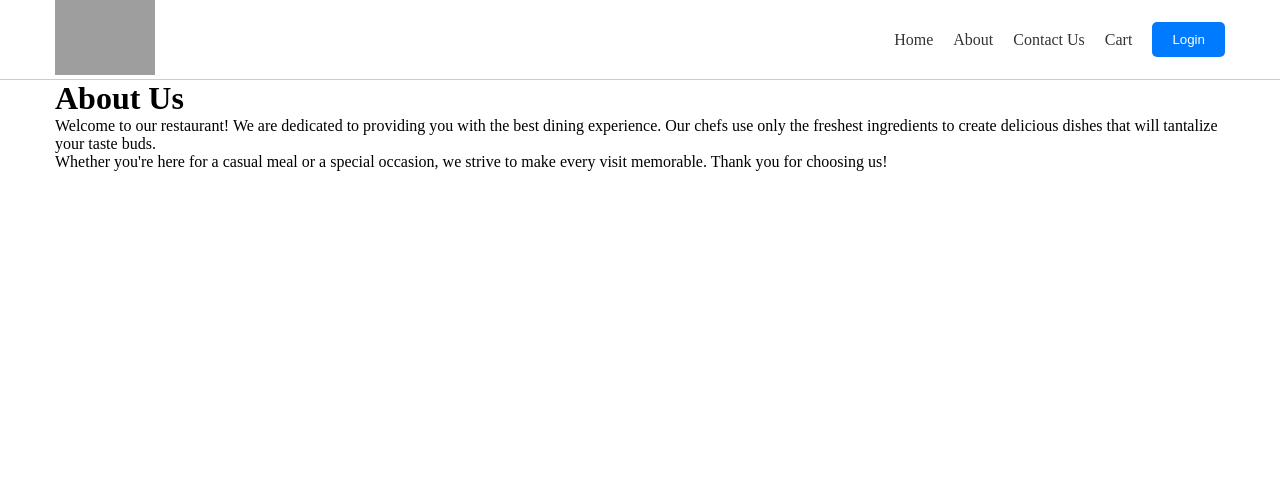
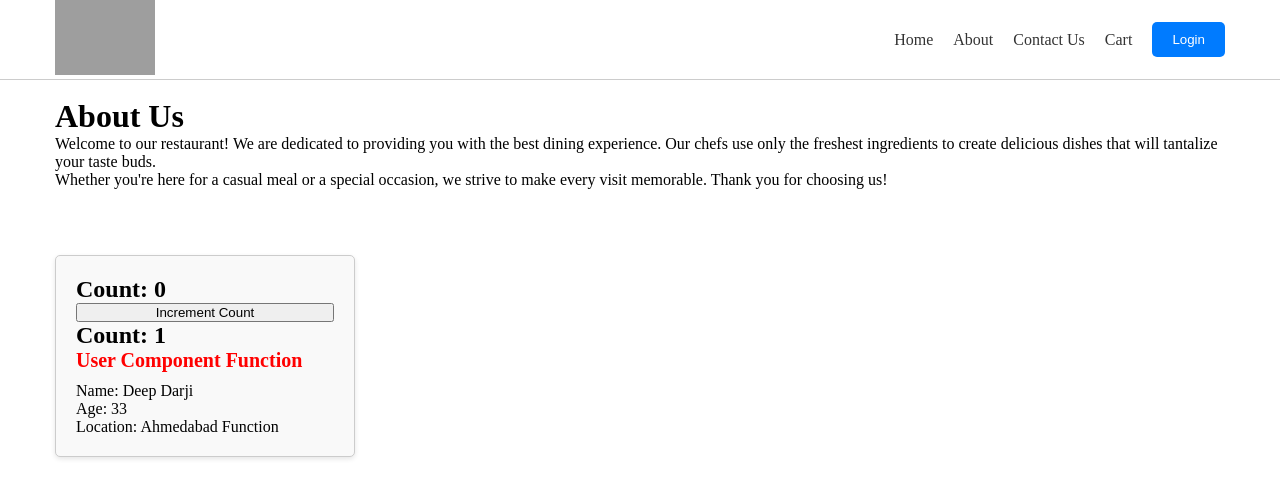
Before and after one commit to ddr30492/Namaste-React, a React (Vite) app: page /about in a window 1280 px wide. Shown: the top 498 px of the page. Built offline with nearby package versions, Linux system fonts and the light colour scheme; grey boxes are pictures that could not be loaded.

Commit message:
episode-8 classbased componenet and life cycle methods implement

```diff
--- a/src/components/About.js
+++ b/src/components/About.js
@@ -1,7 +1,20 @@
-const About = () => {
-  console.log('about rendered');
+import React from 'react';
+import UserClass from "./UserClass";
+import User from "./User";
+
+class About extends React.Component {
+  constructor(props) {
+    super(props);
+    console.log("Parent Component Constructor called", this.props);
+  }
+  componentDidMount() {
+    console.log("Parent About Component did mount", this.props);
+  }
+  render() {
+    console.log("Parent About Component Render called", this.props);
     return (
       <div className="about container">
+        <br></br>
         <h1>About Us</h1>
         <p>
           Welcome to our restaurant! We are dedicated to providing you with the best dining experience.
@@ -11,7 +24,13 @@ const About = () => {
           Whether you're here for a casual meal or a special occasion, we strive to make every visit memorable.
           Thank you for choosing us!
         </p>
+        <br></br>
+        <br></br>
+        <User name={'Deep Darji'} age={33} location={"Ahmedabad Function"} />
+        {/* <UserClass name={'Deep Darji'} age={33} location={"Ahmedabad Class"} /> */}
+        {/* <UserClass name={'Mitesh Sathvara'} age={33} location={"Kherva Class"} /> */}
       </div>
     );
   }
+}
 export default About;
--- /dev/null
+++ b/src/components/User.js
@@ -0,0 +1,37 @@
+import { useEffect, useState } from "react";
+const User = (props) => {
+    const [count, setCount] = useState(0);
+    const [count1] = useState(1);
+    const { name, age, location } = props;
+
+    useEffect(() => {
+        // This will run only once when the component mounts
+        // console.log("User component mounted");
+        console.log("Useeffect called in User component");
+        const timer = setInterval(() => {
+            console.log("Interval running in User component");
+        }, 1000);
+        // You can also return a cleanup function here if needed
+        return () => {
+            // console.log("User component unmounted");
+            clearInterval(timer);
+            console.log("Use effect cleanup in User component");
+        };
+    }
+    , []); // Empty dependency array means this effect runs once
+
+    console.log("User component rendered");
+    return (
+        <div className="function-container">
+            <h2>Count: {count}</h2>
+            <button onClick={() => setCount(count + 1)}>Increment Count</button>
+            <h2>Count: {count1}</h2>
+
+            <h3>User Component Function</h3>
+            <p>Name: {name}</p>
+            <p>Age: {age}</p>
+            <p>Location: {location}</p>
+        </div>
+    );
+}
+export default User;
--- /dev/null
+++ b/src/components/UserClass.js
@@ -0,0 +1,118 @@
+import React, { Component } from 'react';
+
+class UserClass extends Component {
+    constructor(props) {
+        // `super` is a reference to the parent class Component
+        // It allows us to call the constructor of the parent class
+        // and access its methods and properties
+        // Call the parent constructor
+        // This is necessary to access `this.props` in the constructor
+        // and to initialize state if needed
+        super(props);
+
+        this.state = {
+            // You can initialize state here if needed
+            // count: 0,
+            // count1: 1,
+
+            userInfo:{
+                name: "Dummy",
+                location: "Unknown"
+            }
+        };
+        console.log(this.props.name + " Child Constructor called");
+    }
+
+    async componentDidMount() {
+        // This method is called after the component is mounted
+        // It's a good place to fetch data or perform side effects or fetch API calls
+        // You can access `this.props` here
+        console.log(this.props.name + " Child Component did mount");
+
+        const data = await fetch("https://api.github.com/users/ddr30492");
+        const json = await data.json();
+        console.log(json);
+
+        this.setState({
+            userInfo: json
+        });
+    }
+
+    componentDidUpdate(prevProps, prevState) {
+        // This method is called after the component is updated
+        // You can compare previous props and state with current props and state
+        // to perform actions based on changes
+        console.log("Child Component did update");
+        // console.log("Previous Props:", prevProps);
+        // console.log("Current Props:", this.props);
+        // console.log("Previous State:", prevState);
+        // console.log("Current State:", this.state);
+    }
+
+    componentWillUnmount() {
+        // This method is called before the component is unmounted
+        // It's a good place to clean up resources or cancel any ongoing operations
+        console.log("Child Component will unmount");
+    }
+    render() {
+
+        console.log("Child Render called");
+        const {name, location, avatar_url} = this.state.userInfo;
+        return (
+            <div className='class-container'>
+
+                {/* <h2>Count: {this.state.count}</h2>
+                <button onClick={() => {
+                    // NEVER UPDATE THE STATE VARIABLE DIRECTLY
+                    // this.state.count = 10; // This is incorrect and should not be done
+                    // Update the state using setState
+                    this.setState({ count: this.state.count + 1 });
+                }
+                }>Increment Count</button>
+                <h2>Count: {this.state.count1}</h2> */}
+                <h3>User Class Component</h3>
+                <p>Name: {name}</p>
+                <p>Location: {location}</p>
+                <br></br>
+                <img src={avatar_url} alt="User Avatar" style={{width: "100px", height: "100px", borderRadius: '10px'}} />
+            </div>
+        );
+    }
+}
+
+export default UserClass;
+
+
+/**
+ * Mount Cycle of Class Component
+ *
+ * Constructror called
+ * Render Called
+ * Component Did Mount Called
+ *
+ * Update Cycle of Class Component
+ *
+ * setState called
+ * Render Called
+ *
+ * Component Did Update Called
+ *
+ */
+
+
+
+// Not compare to react lifecycle methods to functional components
+/**
+ * Mount Cycle of Functional Component
+ *
+ * Render Called
+ *
+ * useEffect with empty dependency array called
+ *
+ * Update Cycle of Functional Component
+ *
+ * setState called
+ * Render Called
+ *
+ * useEffect with dependency array called
+ */
--- a/styles.css
+++ b/styles.css
@@ -185,3 +185,26 @@ body .search-bar{
     border-radius: 5px;
     padding: 10px 20px;
 }
+
+.function-container,
+.class-container{
+    display: flex;
+    flex-direction: column;
+    margin-top: 30px;
+    padding: 20px;
+    border: 1px solid #ccc;
+    border-radius: 5px;
+    background-color: #f9f9f9;
+    box-shadow: 0 2px 5px rgba(0,0,0,0.1);
+    width: 300px;
+}
+.function-container h3{
+    margin-bottom: 10px;
+    font-size: 20px;
+    color: red;
+}
+.class-container h3{
+    margin-bottom: 10px;
+    font-size: 20px;
+    color: blue;
+}
```
Lines whose indentation alone changed are shown as unchanged.
